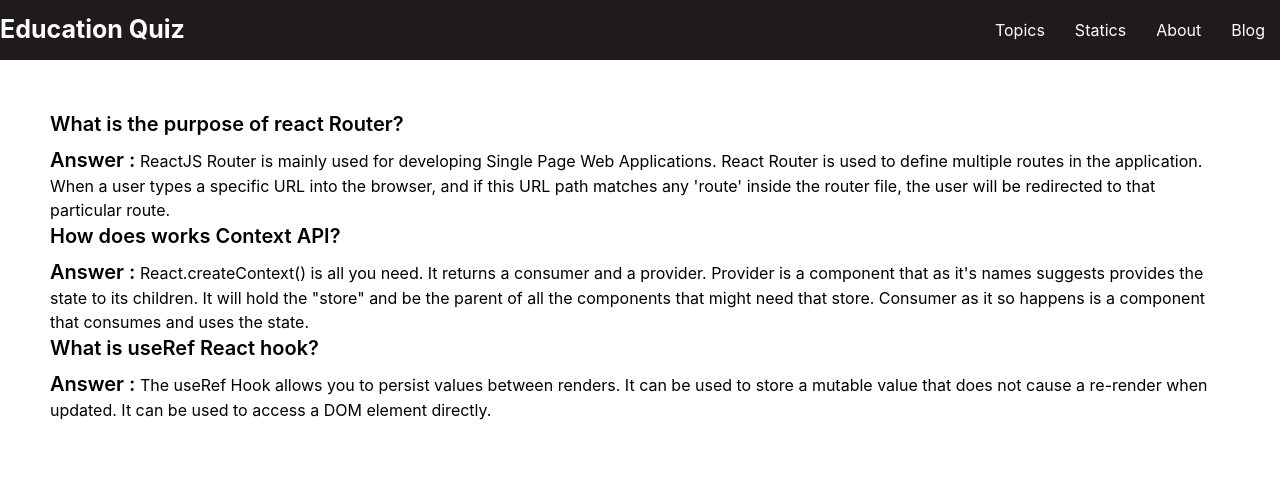
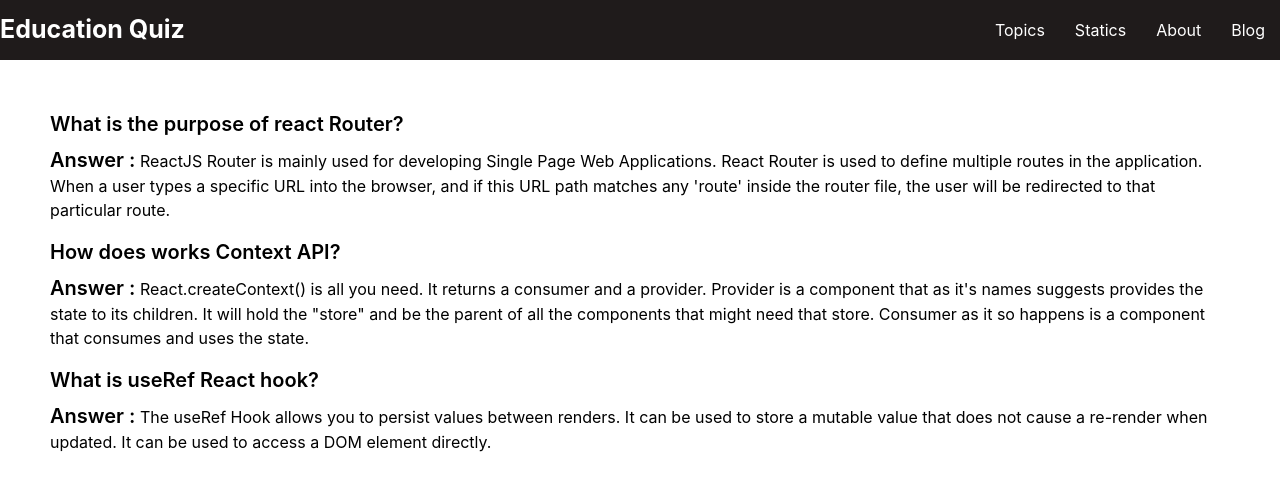
Before and after one commit to Abdulkarim6/WebDevelopment-Education-Quize, a React (Create React App) app: page /blog in a window 1280 px wide. Shown: the top 490 px of the page. Built offline with nearby package versions, Linux system fonts and the light colour scheme.

Commit message:
add site description inside README file

```diff
--- a/src/components/Blog/Blog.js
+++ b/src/components/Blog/Blog.js
@@ -4,17 +4,19 @@ import './Blog.css'
 const Blog = () => {
     return (
         <div className='blog-container'>
-            <div>
+            <div className='mb-4'>
                 <h2 className='text-xl font-semibold mb-2'>What is the purpose of react Router?</h2>
-                <p><span className='text-xl font-semibold'>Answer :</span> ReactJS Router is mainly used for developing Single Page Web Applications. React Router is used to define multiple routes in the application. When a user types a specific URL into the browser, and if this URL path matches any 'route' inside the router file, the user will be redirected to that particular route.</p>
+                <p>
+                    <span className='text-xl font-semibold'>Answer :</span> ReactJS Router is mainly used for developing Single Page Web Applications. React Router is used to define multiple routes in the application. When a user types a specific URL into the browser, and if this URL path matches any 'route' inside the router file, the user will be redirected to that particular route.
+                </p>
             </div>
-            <div>
+            <div className='mb-4'>
                 <h2 className='text-xl font-semibold mb-2'>How does works Context API?</h2>
                 <p>
                     <span className='text-xl font-semibold'>Answer :</span> React.createContext() is all you need. It returns a consumer and a provider. Provider is a component that as it's names suggests provides the state to its children. It will hold the "store" and be the parent of all the components that might need that store. Consumer as it so happens is a component that consumes and uses the state.
                 </p>
             </div>
-            <div>
+            <div className='mb-4'>
                 <h2 className='text-xl font-semibold mb-2'>What is useRef React hook?</h2>
                 <p>
                     <span className='text-xl font-semibold'>Answer :</span> The useRef Hook allows you to persist values between renders.
```
Also changed, not shown: 1 other file (tests, documents, lock files or other folders).
